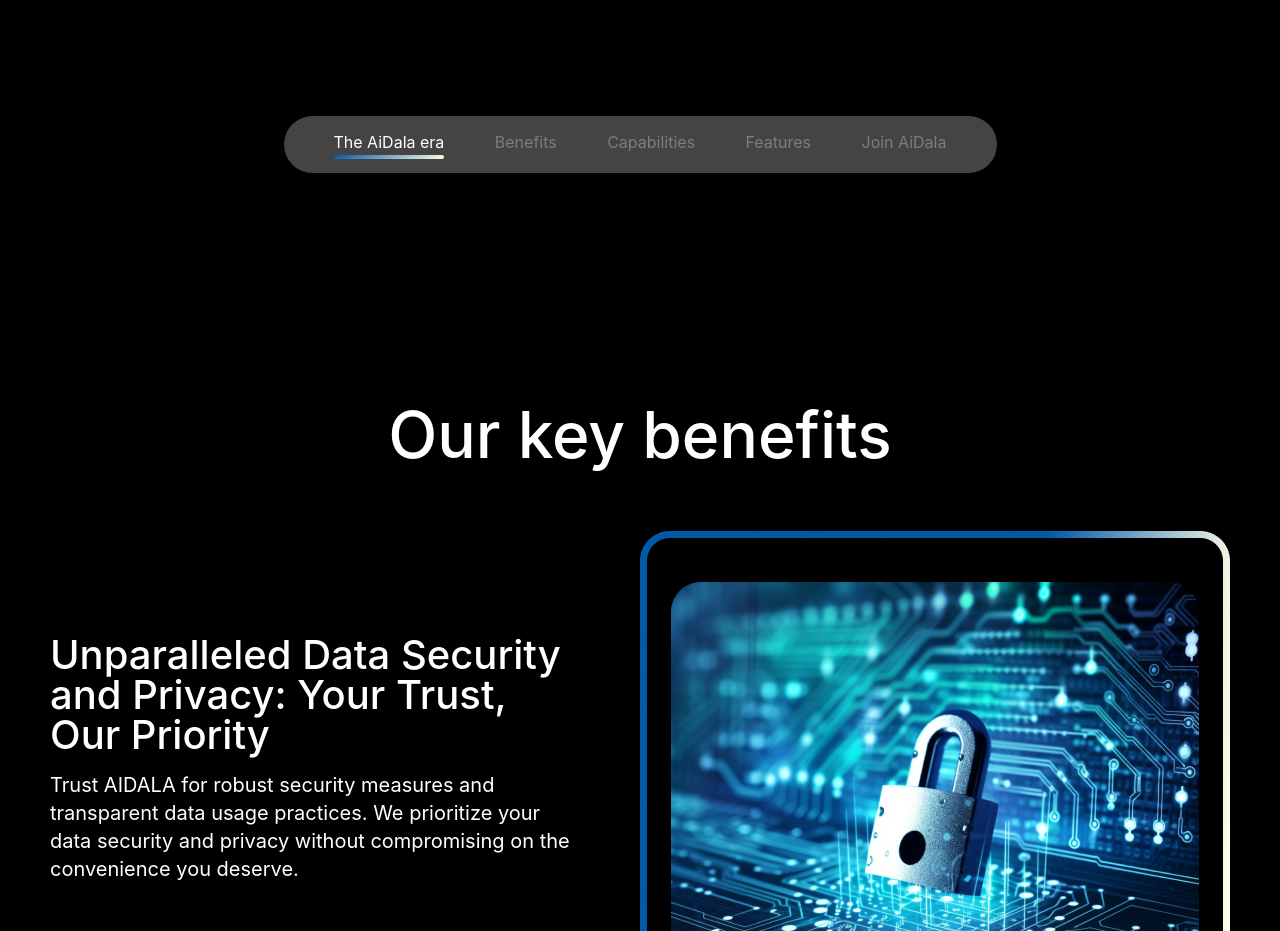
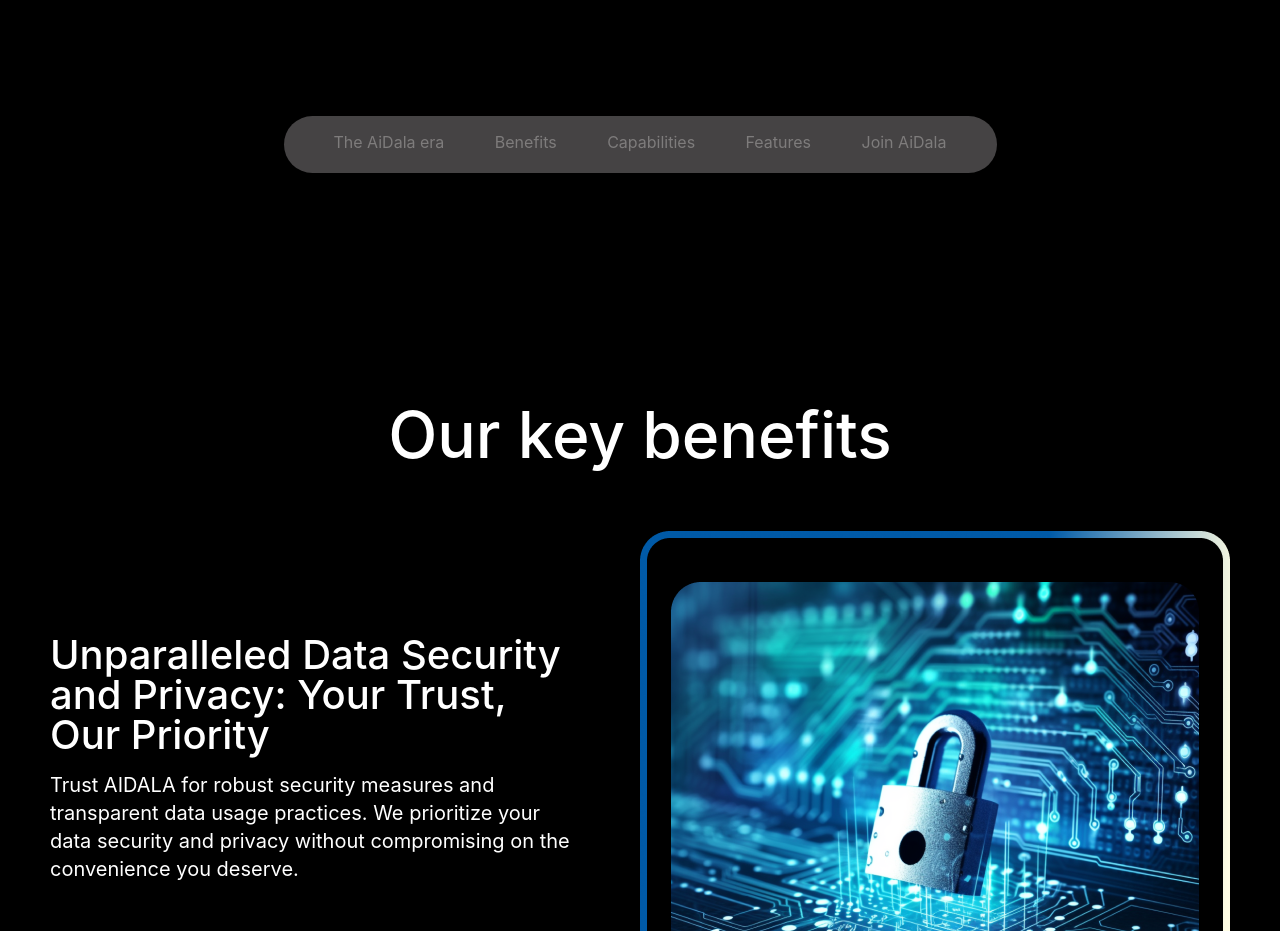
Before and after one commit to Sirdayne/aidala-client, a Vue app: page / in a window 1280 px wide. Shown: the part 780-1711 px from the top of the page. Built offline with nearby package versions, Linux system fonts and the light colour scheme; a web font is replaced by a local one.

Commit message:
fix active link

```diff
--- a/src/pages/home/index.vue
+++ b/src/pages/home/index.vue
@@ -42,7 +42,7 @@
 
     <nav class="home-navigation">
       <ul class="home-navs">
-        <li class="home-nav home-nav__active" @click="scrollTo(refEra)">The AiDala era</li>
+        <li class="home-nav" @click="scrollTo(refEra)">The AiDala era</li>
         <li class="home-nav" @click="scrollTo(refBenefits)">Benefits</li>
         <li class="home-nav" @click="scrollTo(refCapabilities)">Capabilities</li>
         <li class="home-nav" @click="scrollTo(refFeatures)">Features</li>
```
